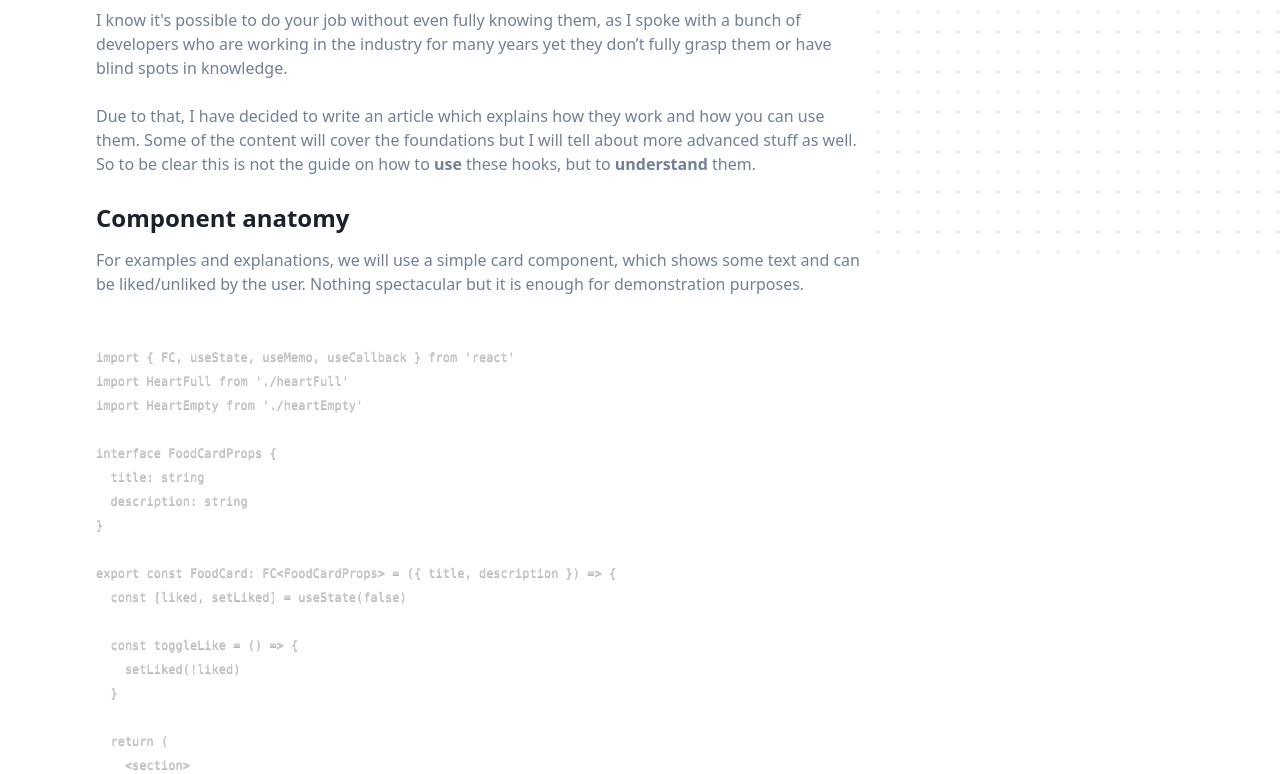
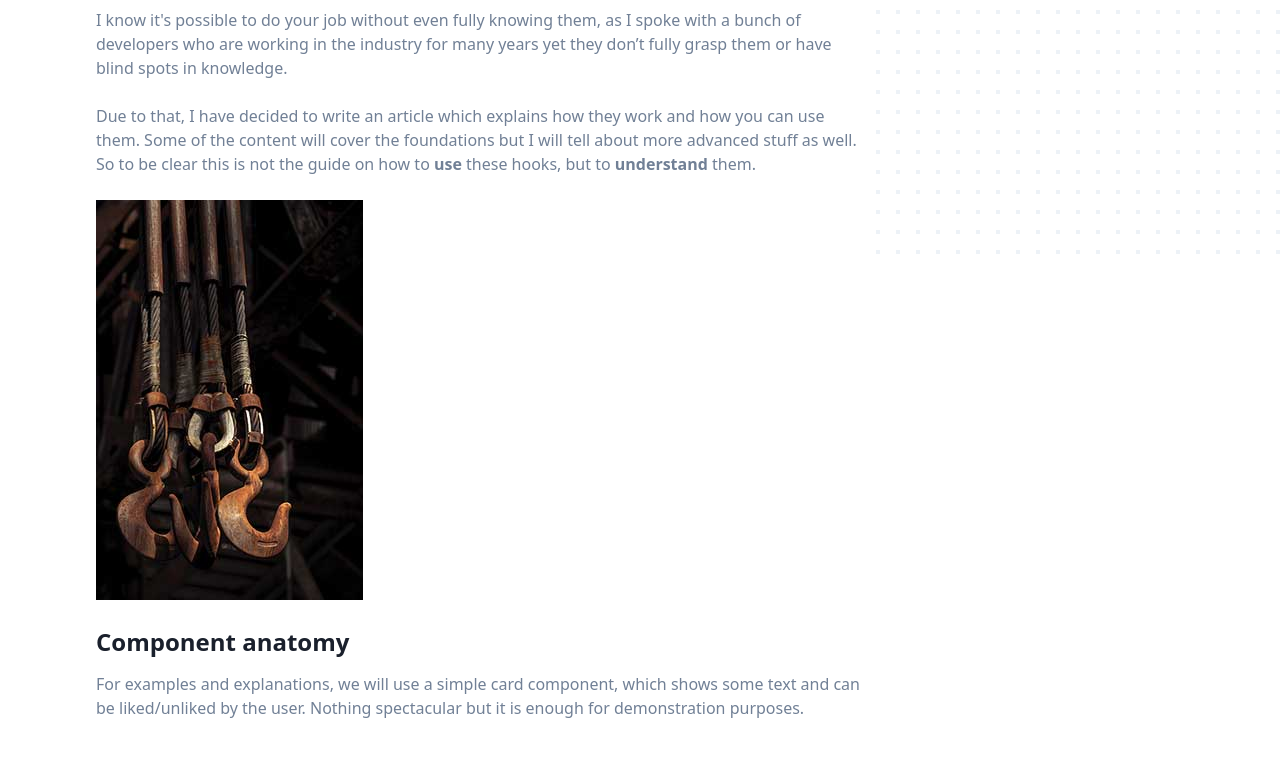
Before and after one commit to mensur-durakovic/devfolio, a Gatsby site: page /blog/react-5-hooks-you-need-to-understand-to-be-good-react-developer/ in a window 1280 px wide. Shown: the part 570-1344 px from the top of the page. Built offline with nearby package versions, Linux system fonts and the light colour scheme; Gatsby itself is replaced by a stand-in of ours; some packages are replaced by stand-ins of ours; code samples lack their colours.

Commit message:
add hooks image

```diff
--- a/content/blog/react-5-hooks-you-need-to-understand-to-be-good-react-developer/index.md
+++ b/content/blog/react-5-hooks-you-need-to-understand-to-be-good-react-developer/index.md
@@ -11,6 +11,8 @@ Hooks can be very tricky to understand on the first try. When I started working
 I know it's possible to do your job without even fully knowing them, as I spoke with a bunch of developers who are working in the industry for many years yet they don’t fully grasp them or have blind spots in knowledge.
 
 Due to that, I have decided to write an article which explains how they work and how you can use them. Some of the content will cover the foundations but I will tell about more advanced stuff as well. So to be clear this is not the guide on how to **use** these hooks, but to **understand** them.
+
+![hooks](./hooks.jpg)
 
 ## Component anatomy
 
```
Also changed, not shown: content/blog/react-5-hooks-you-need-to-understand-to-be-good-react-developer/hooks.jpg (added).
